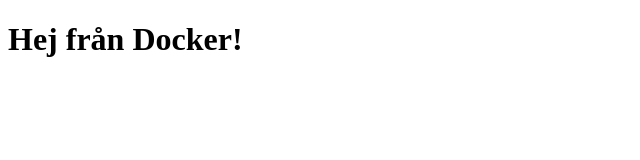
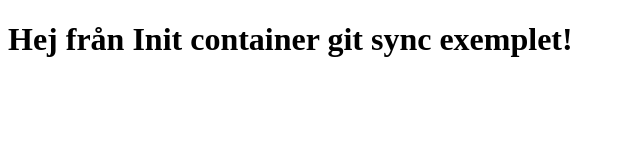
Before and after one commit to domcha-knowit/init-git-sync, a plain HTML site: page index.html in a window 1280 px wide. Shown: the whole page, without its empty margins (0-640 px from the left). Drawn offline with Linux system fonts and the light colour scheme.

Commit message:
Update index.html

```diff
--- a/index.html
+++ b/index.html
@@ -2,9 +2,9 @@
 <html lang="en">
 <head>
   <meta charset="utf-8">
-  <title>Docker Nginx</title>
+  <title>Init container git sync example</title>
 </head>
 <body>
-  <h1>Hej från Docker!</h1>
+  <h1>Hej från Init container git sync exemplet!</h1>
 </body>
 </html>
```
